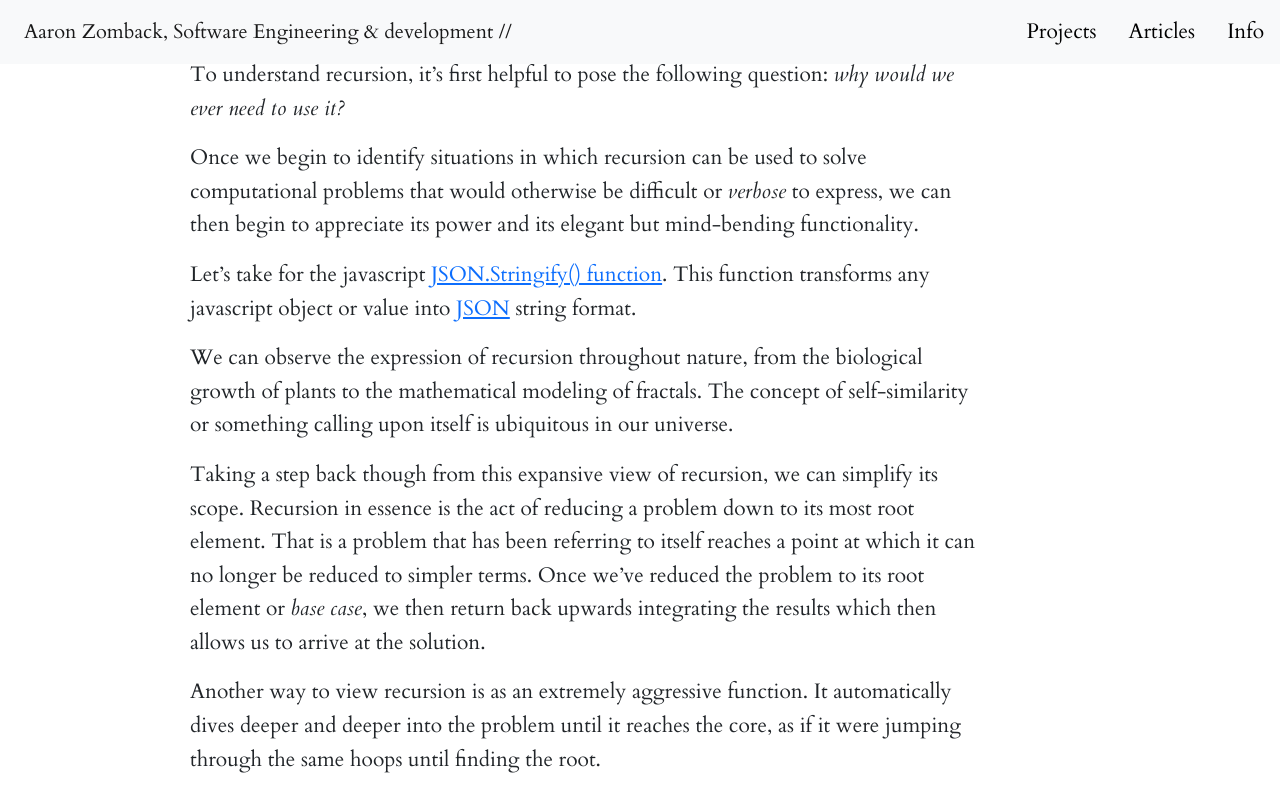
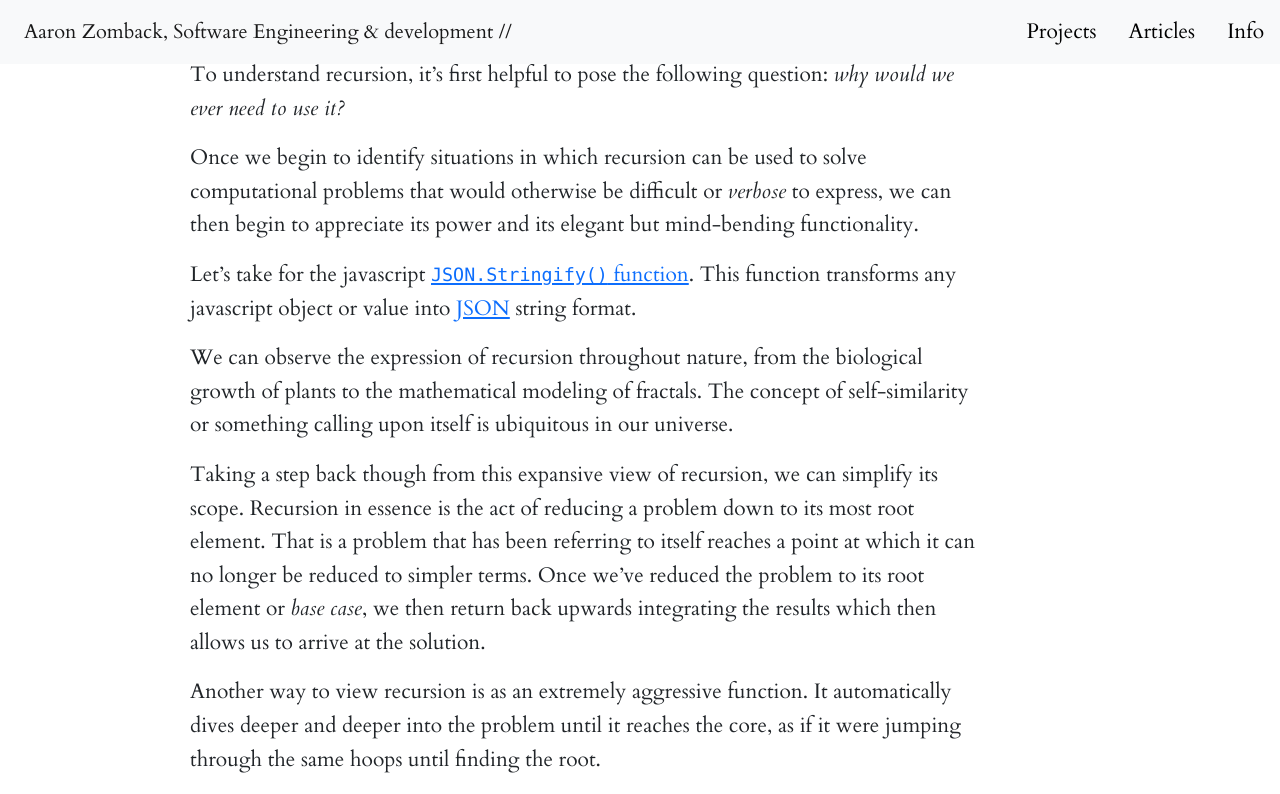
Before and after one commit to aaronzomback/design-portfolio, a Jekyll site: the page built from _posts/2021-04-30-what-is-recursion?.markdown, in a window 1280 px wide and 900 px high, scrolled down 716 px, cut to the strip 0-794 px from the top of the window. Built offline with Jekyll 4.4.1, drawn with Linux system fonts in a browser that asks for light colours; nearby versions of some CDN libraries.

```diff
--- a/_posts/2021-04-30-what-is-recursion?.markdown
+++ b/_posts/2021-04-30-what-is-recursion?.markdown
@@ -12,7 +12,7 @@ To understand recursion, it's first helpful to pose the following question: *why
 
 Once we begin to identify situations in which recursion can be used to solve computational problems that would otherwise be difficult or *verbose* to express, we can then begin to appreciate its power and its elegant but mind-bending functionality.
 
-Let's take for the javascript [JSON.Stringify() function](https://developer.mozilla.org/en-US/docs/Web/JavaScript/Reference/Global_Objects/JSON/stringify). This function transforms any javascript object or value into [JSON](https://www.json.org/json-en.html) string format.
+Let's take for the javascript [`JSON.Stringify()` function](https://developer.mozilla.org/en-US/docs/Web/JavaScript/Reference/Global_Objects/JSON/stringify). This function transforms any javascript object or value into [JSON](https://www.json.org/json-en.html) string format.
 
 We can observe the expression of recursion throughout nature, from the biological growth of plants to the mathematical modeling of fractals. The concept of self-similarity or something calling upon itself is ubiquitous in our universe.
 
```
